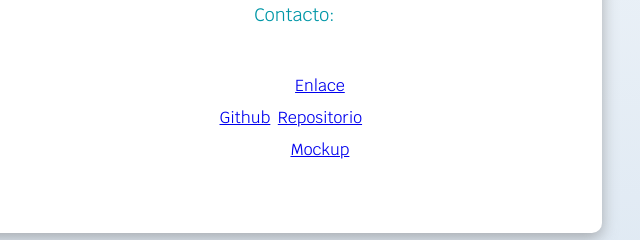
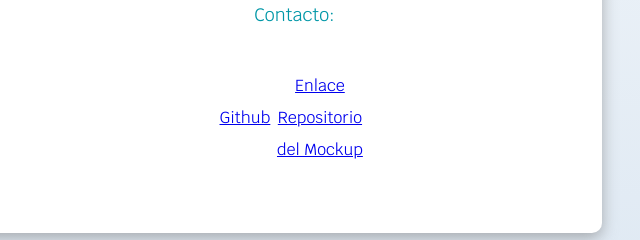
Before and after one commit to OnofreDavila/MiPerfil, a plain HTML site: page index.html in a window 1280 px wide. Shown: the part 660-900 px from the top of the page, 638-1278 px from the left. Drawn offline with Linux system fonts and the light colour scheme.

Commit message:
Update index.html

```diff
--- a/index.html
+++ b/index.html
@@ -61,7 +61,8 @@
                 <h3>Contacto:</h3>
                 <div class="iconos ">
                         <a href="https://github.com/OnofreDavila">Github</a>
-                        <a href="https://onofredavila.github.io/MiPerfil/">Enlace Repositorio Mockup</a>
+                        <a href="https://github.com/OnofreDavila/MiPerfil/tree/main">Enlace Repositorio del Mockup</a>
+
                 </div>
             </section>
 
```
